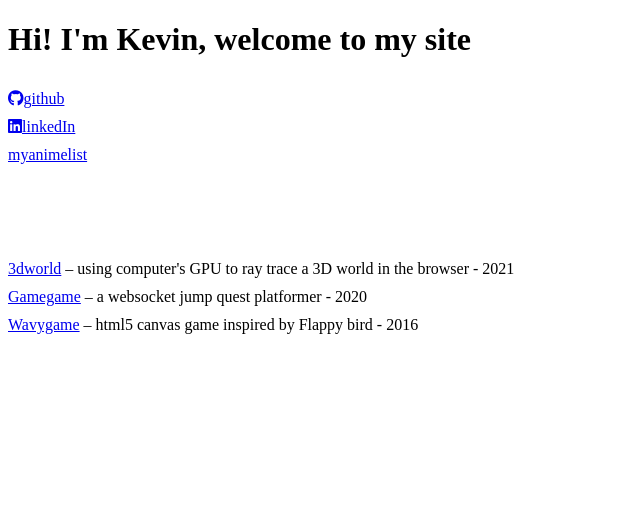
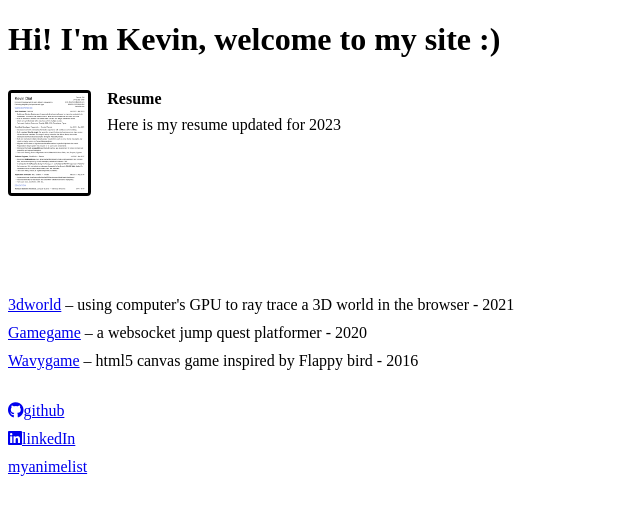
Before and after one commit to kddial/personal-website, a SvelteKit app: page / in a window 1280 px wide. Shown: the top 514 px of the page, without its empty margins (0-640 px from the left). Built offline with nearby package versions, Linux system fonts and the light colour scheme.

Commit message:
add resume to homepage

```diff
--- a/src/routes/+page.svelte
+++ b/src/routes/+page.svelte
@@ -1,16 +1,17 @@
-<h1>Hi! I'm Kevin, welcome to my site</h1>
+<script>
+  import ResumePreviewImg from '../static/Kevin_Dial_Resume_2023_v2_png.png';
+  import ResumePdf from '../static/Kevin_Dial_Resume_2023_v2.pdf';
+</script>
 
-<!-- links -->
-<section class="links">
-  <a href="https://github.com/kddial" target="_blank" rel="noreferrer"
-    ><i class="fa fa-github" />github
-  </a>
-  <a href="https://ca.linkedin.com/in/kevindial" target="_blank" rel="noreferrer"
-    ><i class="fa fa-linkedin-square" />linkedIn
-  </a>
-  <a href="http://myanimelist.net/animelist/kddial?status=2" target="_blank" rel="noreferrer"
-    >myanimelist
-  </a>
+<h1>Hi! I'm Kevin, welcome to my site :)</h1>
+
+<section>
+  <div class="work-container">
+    <a href={ResumePdf} target="_blank" rel="noreferrer">
+      <img class="work-image" src={ResumePreviewImg} alt="resume preview" height="100px" />
+    </a>
+    <div class="work-description"><strong>Resume</strong> Here is my resume updated for 2023</div>
+  </div>
 </section>
 
 <!-- work exp -->
@@ -39,7 +40,21 @@
   </div>
 </section>
 
+<!-- links -->
+<section class="links">
+  <a href="https://github.com/kddial" target="_blank" rel="noreferrer"
+    ><i class="fa fa-github" />github
+  </a>
+  <a href="https://ca.linkedin.com/in/kevindial" target="_blank" rel="noreferrer"
+    ><i class="fa fa-linkedin-square" />linkedIn
+  </a>
+  <a href="http://myanimelist.net/animelist/kddial?status=2" target="_blank" rel="noreferrer"
+    >myanimelist
+  </a>
+</section>
+
 <!-- Get page views -->
+<!-- todo use view-count.js -->
 
 <!-- 1012 page views -->
 <style>
@@ -49,4 +64,22 @@
     gap: 10px;
     margin: 2rem 0;
   }
+
+  .work-container {
+    display: flex;
+  }
+  .work-image {
+    border: 3px solid black;
+    border-radius: 4px;
+    transition: 0.2s border-color;
+  }
+  .work-image:hover {
+    border-color: rgb(32, 47, 222);
+  }
+  .work-description {
+    padding-left: 1rem;
+    display: flex;
+    flex-direction: column;
+    gap: 0.5rem;
+  }
 </style>
```
Also changed, not shown: src/static/Kevin_Dial_Resume_2023_v2_png.png (added), 1 other file (tests, documents, lock files or other folders).
